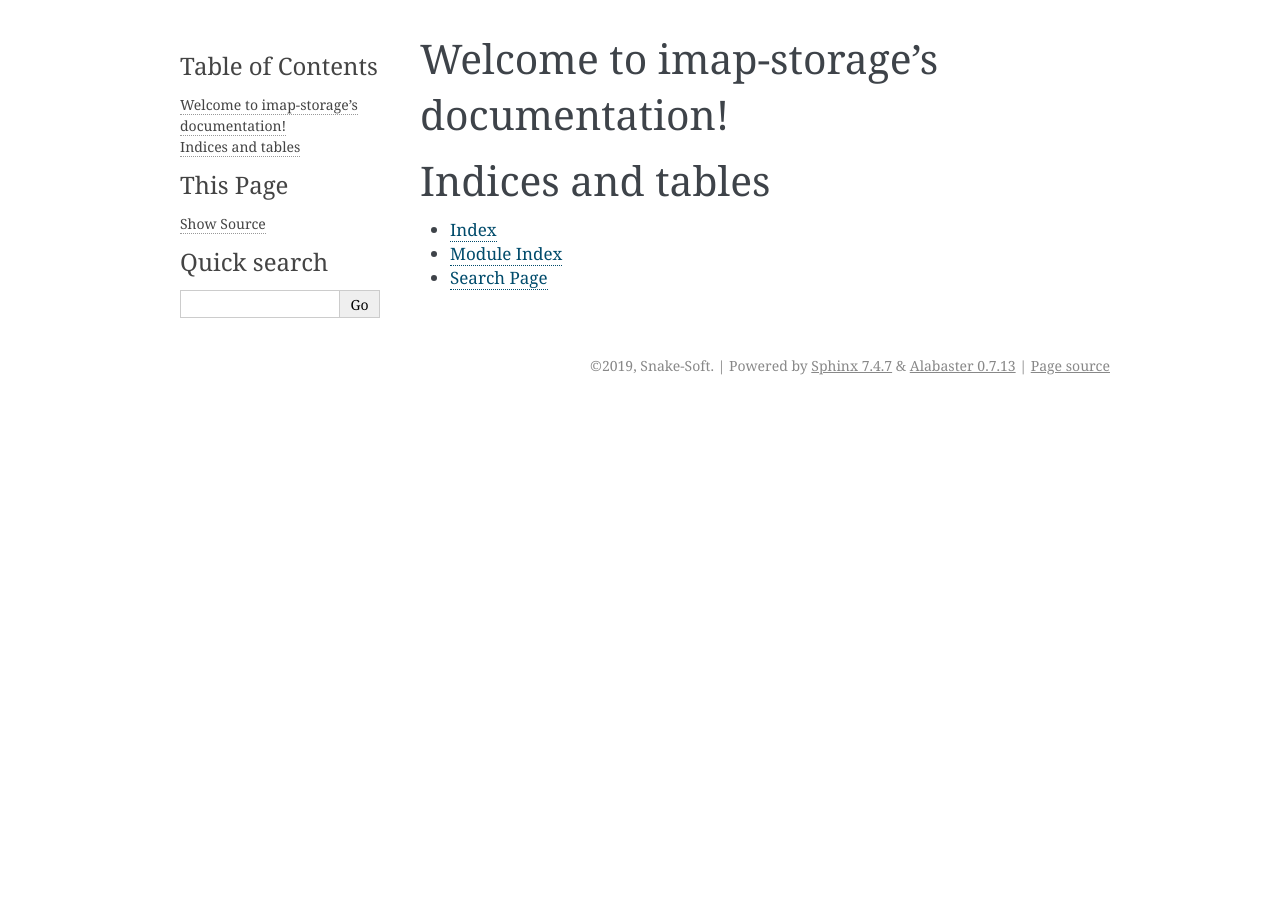
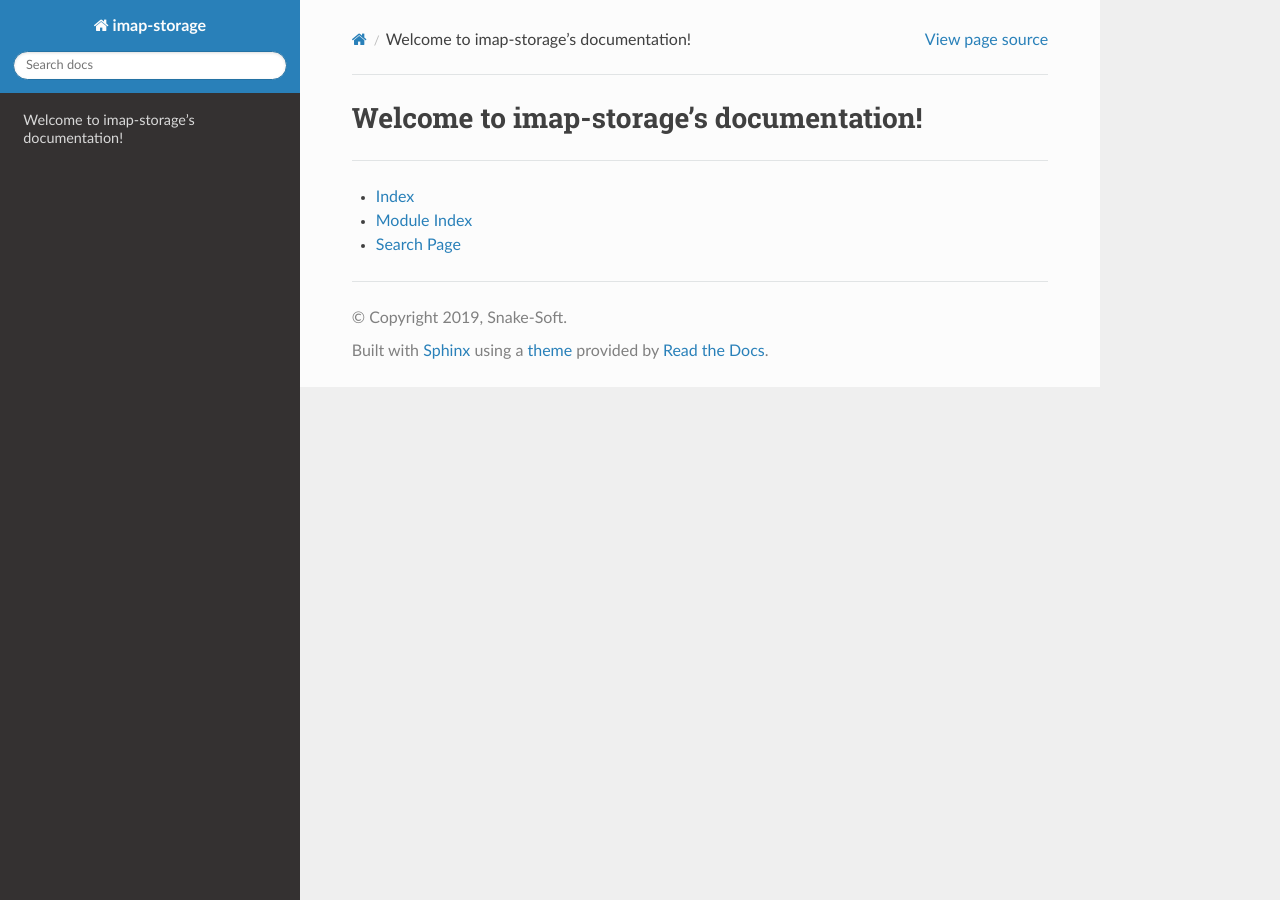
Before and after one commit to snake-soft/imap-storage, a Sphinx documentation site: the page built from docs/index.rst, in a window 1280 px wide. Built offline with Sphinx 7.4.7 and the Read the Docs theme 2.0.0, drawn with Linux system fonts in a browser that asks for light colours.

Commit message:
changed readthedocs theme

```diff
--- a/docs/conf.py
+++ b/docs/conf.py
@@ -1,8 +1,7 @@
-#===============================================================================
-# import os
-# import sys
-# sys.path.insert(0, os.path.abspath('../imap_storage'))
-#===============================================================================
+import os
+import sys
+sys.path.insert(0, os.path.abspath('../imap_storage'))
+
 # Configuration file for the Sphinx documentation builder.
 #
 # This file only contains a selection of the most common options. For a full
@@ -56,7 +55,7 @@ exclude_patterns = ['_build', 'Thumbs.db', '.DS_Store']
 # The theme to use for HTML and HTML Help pages.  See the documentation for
 # a list of builtin themes.
 #
-html_theme = 'alabaster'
+html_theme = 'sphinx_rtd_theme'
 
 # Add any paths that contain custom static files (such as style sheets) here,
 # relative to this directory. They are copied after the builtin static files,
--- a/docs/index.rst
+++ b/docs/index.rst
@@ -11,8 +11,6 @@ Welcome to imap-storage's documentation!
    :caption: Contents:
 
 
-
-Indices and tables
 ==================
 
 * :ref:`genindex`
--- a/requirements.txt
+++ b/requirements.txt
@@ -4,3 +4,4 @@ imapclient
 pylint
 coverage
 sphinx
+sphinx-rtd-theme
```
